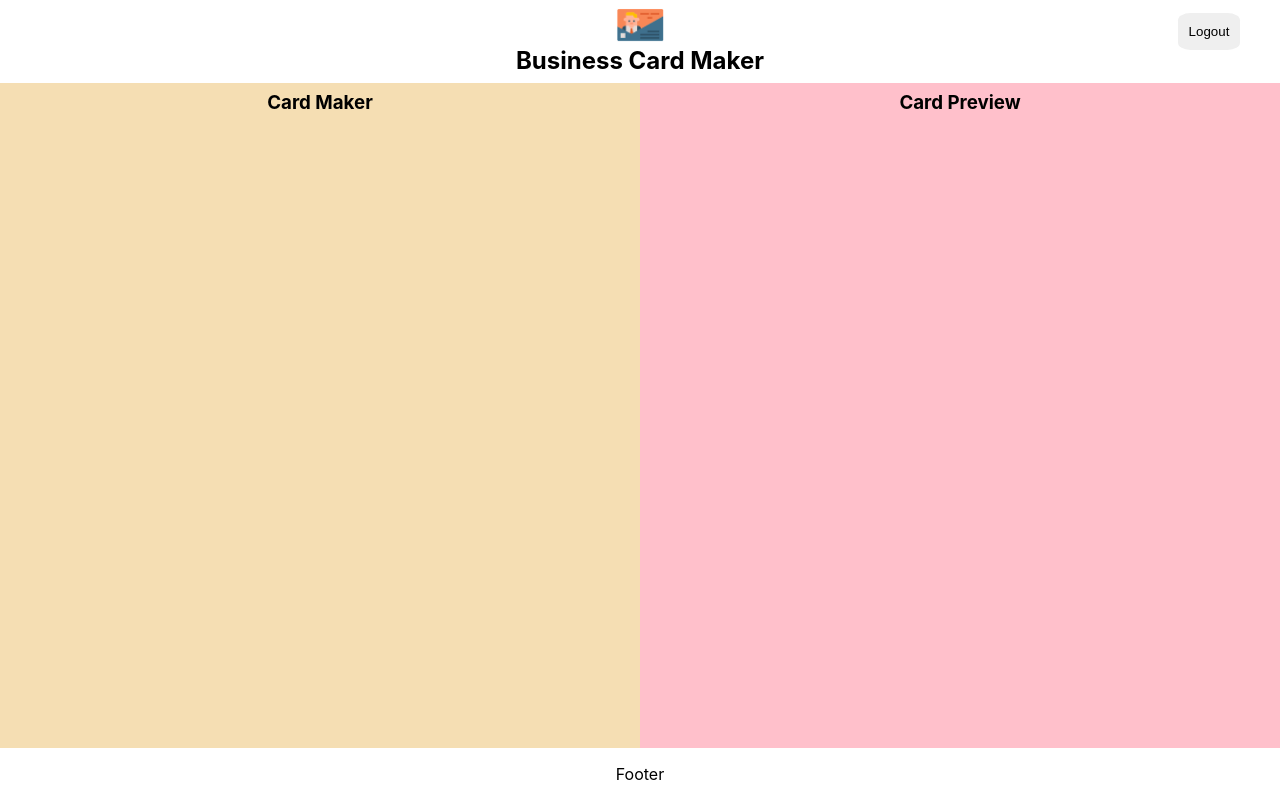
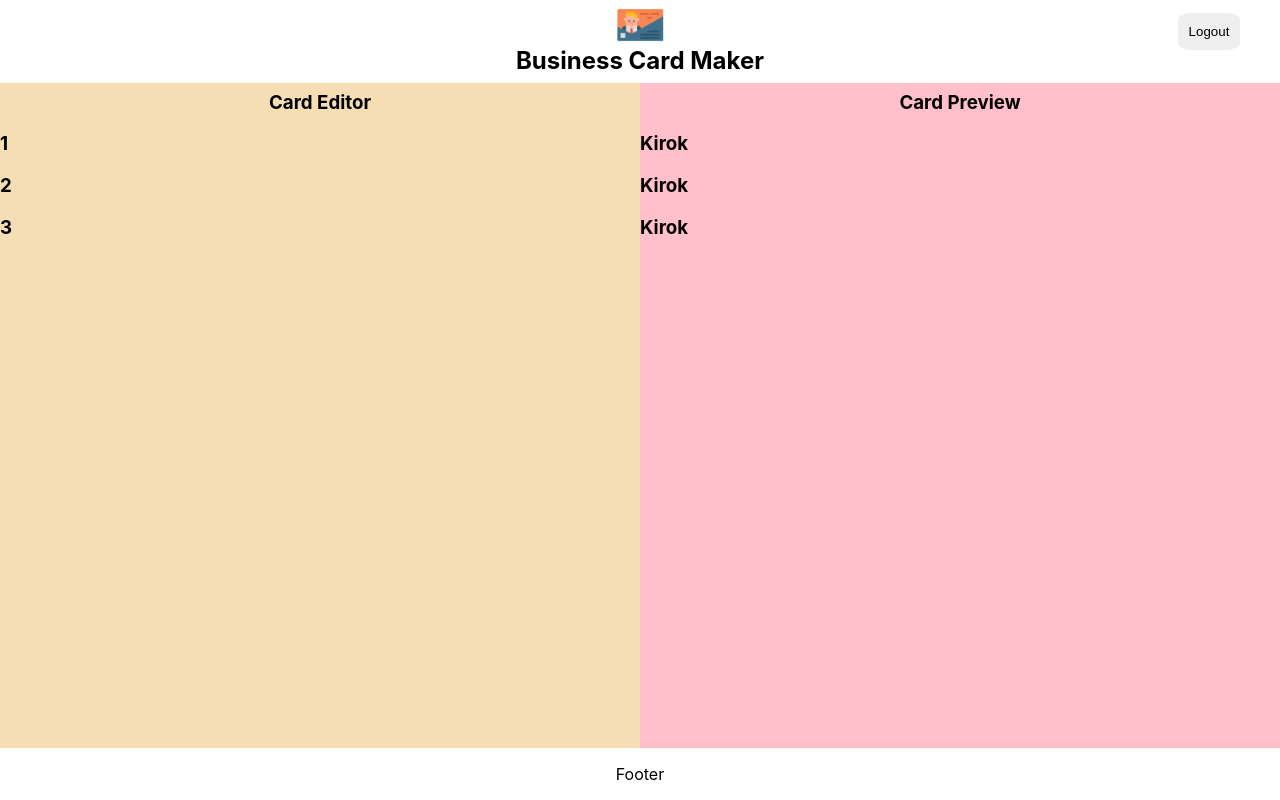
Before and after one commit to psick22/card-maker, a React (Create React App) app: page /maker in a window 1280 px wide. Built offline with nearby package versions, Linux system fonts and the light colour scheme; no server answers; sample sign-in values are in the browser's storage.

Commit message:
Add cards & card props

```diff
--- /dev/null
+++ b/src/components/card/card.jsx
@@ -0,0 +1,9 @@
+import React from 'react';
+import styles from './card.module.css';
+
+const Card = ({ card }) => {
+  console.log(card);
+  return <h1>{card.name}</h1>;
+};
+
+export default Card;
--- /dev/null
+++ b/src/components/card_edit_form/card_edit_form.jsx
@@ -0,0 +1,6 @@
+import React from 'react';
+import styles from './card_edit_form.module.css';
+
+const Card_edit_form = ({ card }) => <h1>{card.id}</h1>;
+
+export default Card_edit_form;
--- a/src/components/editor/editor.jsx
+++ b/src/components/editor/editor.jsx
@@ -1,9 +1,13 @@
 import React from 'react';
+import Card_edit_form from '../card_edit_form/card_edit_form';
 import styles from './editor.module.css';
 
-const Editor = props => (
+const Editor = ({ cards }) => (
   <section className={styles.editor}>
-    <h1 className={styles.title}>Card Maker</h1>
+    <h1 className={styles.title}>Card Editor</h1>
+    {cards.map(card => (
+      <Card_edit_form card={card} />
+    ))}
   </section>
 );
 
--- a/src/components/maker/maker.jsx
+++ b/src/components/maker/maker.jsx
@@ -1,4 +1,4 @@
-import React, { useEffect } from 'react';
+import React, { useEffect, useState } from 'react';
 import { useHistory } from 'react-router-dom';
 import Editor from '../editor/editor';
 import Footer from '../footer/footer';
@@ -7,6 +7,41 @@ import Preview from '../preview/preview';
 import styles from './maker.module.css';
 
 const Maker = ({ authService }) => {
+  const [cards, setCards] = useState([
+    {
+      id: '1',
+      name: 'Kirok',
+      company: 'nomad',
+      theme: 'light',
+      title: 'software engineer',
+      email: 'kgirok@gamil.com',
+      message: 'gosu',
+      fileName: 'kirok',
+      fileURL: 'kirok.png',
+    },
+    {
+      id: '2',
+      name: 'Kirok',
+      company: 'nomad',
+      theme: 'light',
+      title: 'software engineer',
+      email: 'kgirok@gamil.com',
+      message: 'gosu',
+      fileName: 'kirok',
+      fileURL: 'kirok.png',
+    },
+    {
+      id: '3',
+      name: 'Kirok',
+      company: 'nomad',
+      theme: 'light',
+      title: 'software engineer',
+      email: 'kgirok@gamil.com',
+      message: 'gosu',
+      fileName: 'kirok',
+      fileURL: 'kirok.png',
+    },
+  ]);
   const history = useHistory();
 
   const onLogout = () => {
@@ -25,8 +60,8 @@ const Maker = ({ authService }) => {
     <section className={styles.maker}>
       <Header onLogout={onLogout} />
       <div className={styles.container}>
-        <Editor />
-        <Preview />
+        <Editor cards={cards} />
+        <Preview cards={cards} />
       </div>
       <Footer />
     </section>
--- a/src/components/maker/maker.module.css
+++ b/src/components/maker/maker.module.css
@@ -10,6 +10,7 @@
 .container {
   display: flex;
   flex: 1;
+  transition: all 1s ease-in-out;
 }
 
 @media (max-width: mediaQuery) {
--- a/src/components/preview/preview.jsx
+++ b/src/components/preview/preview.jsx
@@ -1,8 +1,12 @@
 import React from 'react';
+import Card from '../card/card';
 import styles from './preview.module.css';
-const Preview = props => (
+const Preview = ({ cards }) => (
   <section className={styles.preview}>
     <h1 className={styles.title}>Card Preview</h1>
+    {cards.map(card => (
+      <Card card={card} />
+    ))}
   </section>
 );
 
```
Also changed, not shown: src/components/card/card.module.css (added), src/components/card_edit_form/card_edit_form.module.css (added), 1 other file (tests, documents, lock files or other folders).
